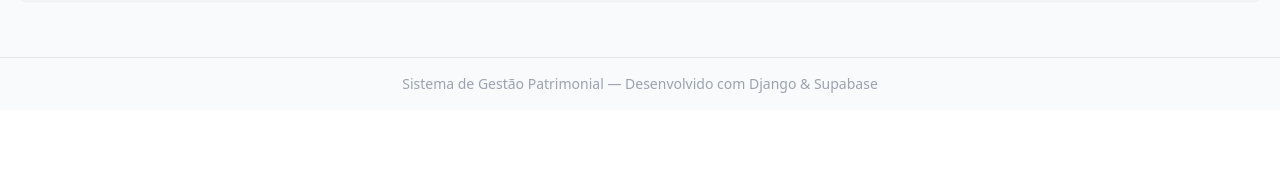
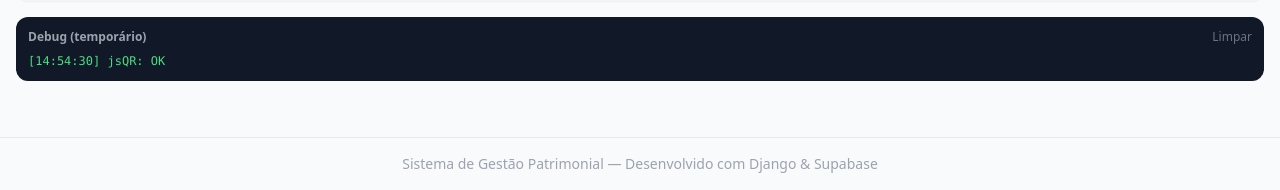
Before and after one commit to R2nin/Inventario-V.-Python, a Django app: page /scanner/ in a window 1280 px wide. Shown: the part 1454-1644 px from the top of the page. Before the commit the page ends 1547 px from the top, so only its background shows below. Run offline with Django 4.2, Linux system fonts and the light colour scheme; the visitor is signed in with stand-in values (Sample User, id 1); data comes from the database, SQL or seed files in the repository; some libraries are stand-ins or nearby versions.

Commit message:
debug: adiciona painel de log on-screen no scanner
Painel de debug visível na própria página para diagnosticar
problemas em dispositivos móveis sem acesso ao console.

Co-Authored-By: Claude Sonnet 4.6 <noreply@anthropic.com>

```diff
--- a/apps/patrimonio/templates/patrimonio/scanner_qrcode.html
+++ b/apps/patrimonio/templates/patrimonio/scanner_qrcode.html
@@ -253,6 +253,15 @@
     </div>
 </div>
 
+<!-- ── Painel de debug (temporário) ───────────────────────── -->
+<div class="mt-4 bg-gray-900 rounded-xl p-3">
+    <div class="flex items-center justify-between mb-2">
+        <span class="text-xs font-semibold text-gray-400">Debug (temporário)</span>
+        <button onclick="document.getElementById('debug-log').innerHTML=''" class="text-xs text-gray-500 hover:text-white">Limpar</button>
+    </div>
+    <div id="debug-log" class="text-xs text-green-400 font-mono space-y-0.5 max-h-32 overflow-y-auto"></div>
+</div>
+
 <!-- ── Estilos ─────────────────────────────────────────────── -->
 <style>
 @keyframes scan {
@@ -267,6 +276,17 @@
 
 <!-- ── Script ─────────────────────────────────────────────── -->
 <script>
+// ── Debug on-screen ────────────────────────────────────────
+function dbg(msg) {
+    const el = document.getElementById('debug-log');
+    if (!el) return;
+    const t = new Date().toLocaleTimeString('pt-BR', {hour:'2-digit',minute:'2-digit',second:'2-digit'});
+    const line = document.createElement('div');
+    line.textContent = `[${t}] ${msg}`;
+    el.appendChild(line);
+    el.scrollTop = el.scrollHeight;
+}
+
 // ── Elementos ──────────────────────────────────────────────
 const video          = document.getElementById('video');
 const canvas         = document.getElementById('canvas');
@@ -364,13 +384,13 @@ async function buscarItem(chapa) {
     escaneando = false;
     mostrarPainel('loading');
     loadingChapa.textContent = chapa;
-    console.log('[Scanner] Buscando item na API, chapa:', chapa);
+    dbg('Buscando API chapa ' + chapa);
 
     try {
         const resp = await fetch(`/scanner/api/item/${chapa}/`);
-        console.log('[Scanner] Resposta HTTP:', resp.status);
+        dbg('HTTP ' + resp.status);
         const data = await resp.json();
-        console.log('[Scanner] Dados recebidos:', data);
+        dbg(data.ok ? 'Item: ' + data.nome.substring(0,30) : 'Erro: ' + data.erro);
 
         if (!data.ok) {
             erroTexto.textContent = data.erro || 'Item não encontrado.';
@@ -534,6 +554,7 @@ zoomSlider.addEventListener('input', () => {
 
 btnTrocarCamera.addEventListener('click', () => {
     facingMode = facingMode === 'environment' ? 'user' : 'environment';
+    dbg('Trocando câmera: ' + facingMode);
     iniciarCamera();
 });
 
@@ -580,6 +601,7 @@ async function iniciarCamera() {
                 statusDot.className = 'w-2.5 h-2.5 rounded-full bg-green-400 flex-shrink-0';
                 const label = facingMode === 'environment' ? 'traseira' : 'frontal';
                 infoText.textContent = `Câmera ${label} — aponte o QR Code para a mira`;
+                dbg('Camera OK ' + label + ' ' + video.videoWidth + 'x' + video.videoHeight);
                 escaneando = true;
                 requestAnimationFrame(escanearFrame);
             };
@@ -630,13 +652,14 @@ function escanearFrame() {
 
         if (codigo) {
             const valorQR = codigo.data.trim();
-            console.log('[Scanner] QR detectado:', valorQR);
+            dbg('QR: ' + valorQR.substring(0, 40));
             const chapa = parseInt(valorQR.split(/[\t\s,;|]+/)[0]);
             if (!isNaN(chapa) && chapa > 0) {
-                console.log('[Scanner] Chapa extraída:', chapa);
+                dbg('Chapa: ' + chapa);
                 buscarItem(chapa);
                 return;
             } else {
+                dbg('QR inválido: ' + valorQR.substring(0, 30));
                 infoText.textContent = `QR inválido: "${valorQR.substring(0, 30)}"`;
                 statusDot.className = 'w-2.5 h-2.5 rounded-full bg-yellow-400 flex-shrink-0';
                 setTimeout(() => {
@@ -651,6 +674,7 @@ function escanearFrame() {
     requestAnimationFrame(escanearFrame);
 }
 
+dbg('jsQR: ' + (typeof jsQR !== 'undefined' ? 'OK' : 'NAO carregado'));
 iniciarCamera();
 </script>
 
```
